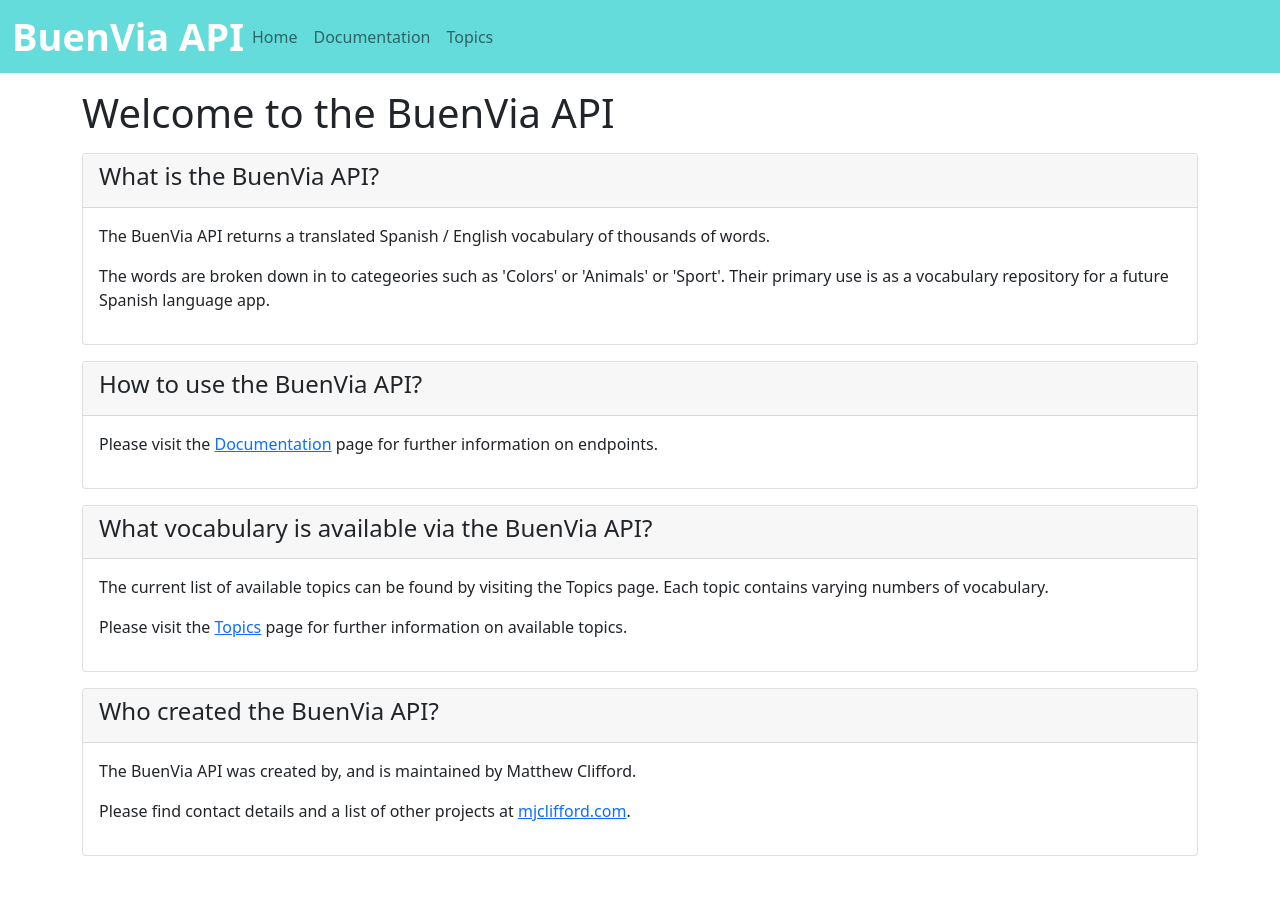
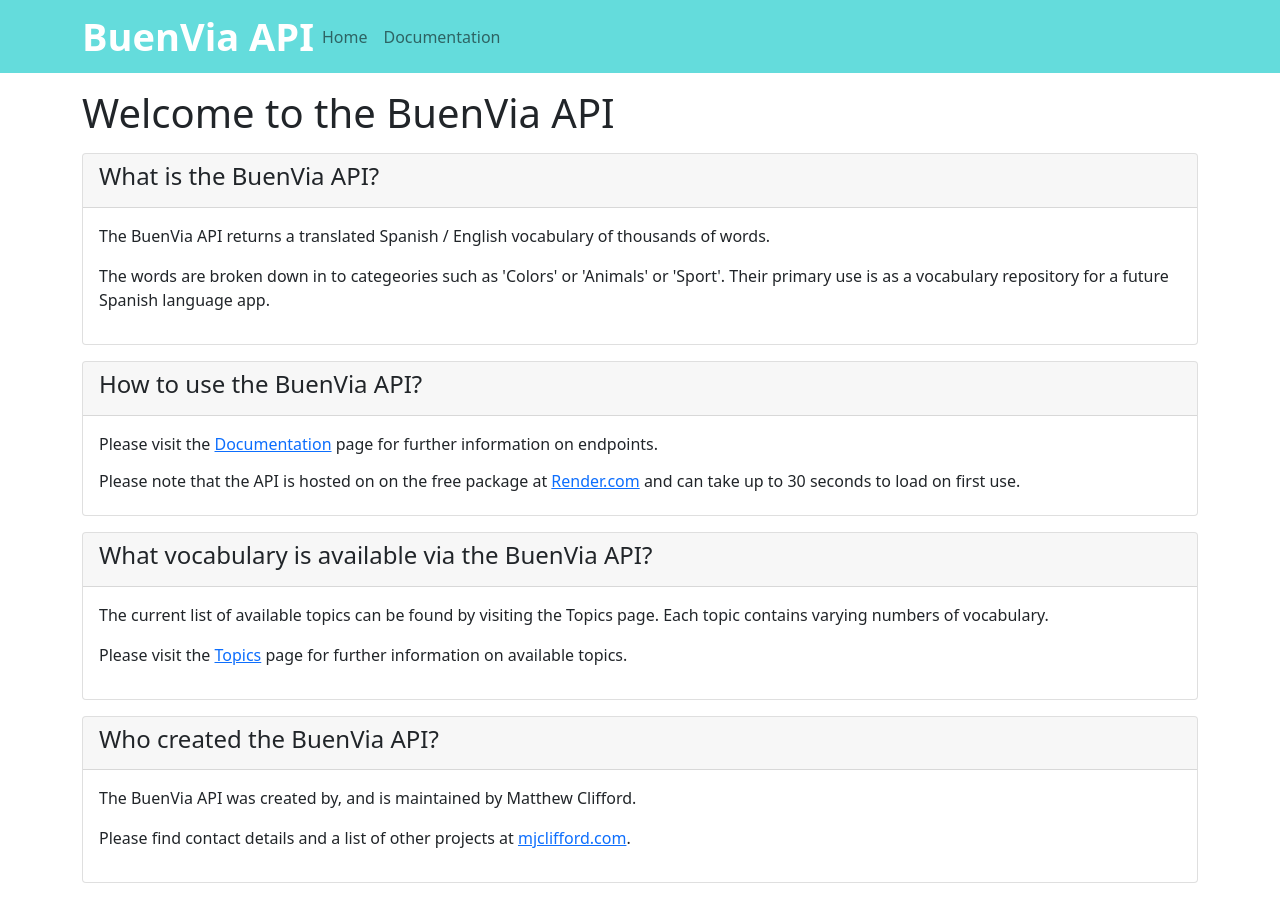
Before and after one commit to BuenVia/spanish-api-react, a React (Create React App) app: page / in a window 1280 px wide. Before the commit the page ends 872 px from the top, so only its background shows below. Built offline with nearby package versions, Linux system fonts and the light colour scheme.

Commit message:
update to pages

```diff
--- a/src/App.js
+++ b/src/App.js
@@ -2,7 +2,6 @@ import { BrowserRouter, Routes, Route } from "react-router-dom";
 import Layout from "./pages/Layout";
 import Home from "./pages/Home";
 import Documentation from "./pages/Documentation";
-import Topics from "./pages/Topics";
 import Admin from './pages/Admin'
 import NoPage from "./pages/NoPage";
 
@@ -14,7 +13,6 @@ export default function App() {
         <Route path="/" element={<Layout />}>
           <Route index element={<Home />} />
           <Route path="documentation" element={<Documentation />} />
-          <Route path="topics" element={<Topics />} />
           <Route path="admin" element={<Admin />} />
           <Route path="*" element={<NoPage />} />
         </Route>
--- a/src/components/Header.jsx
+++ b/src/components/Header.jsx
@@ -2,8 +2,8 @@ import { Link } from "react-router-dom";
 
 export default function Header() {
     return (
-        <nav className="navbar navbar-expand-lg navbar-light">
-            <div className="container-fluid">
+        <nav className="navbar navbar-expand-lg navbar-light mb-3">
+            <div className="container-fluid container">
             <a className="n-brand" href="/">BuenVia API</a>
             <button className="navbar-toggler" type="button" data-bs-toggle="collapse" data-bs-target="#navbarNavAltMarkup" aria-controls="navbarNavAltMarkup" aria-expanded="false" aria-label="Toggle navigation">
                 <span className="navbar-toggler-icon"></span>
@@ -12,7 +12,6 @@ export default function Header() {
                 <div className="navbar-nav">
                 <Link className="nav-link" to="/">Home</Link>
                 <Link className="nav-link" to="/documentation">Documentation</Link>
-                <Link className="nav-link" to="/topics">Topics</Link>
                 </div>
             </div>
             </div>
--- a/src/pages/Topics.js
+++ b/src/components/Topics.jsx
@@ -1,8 +1,10 @@
 import { useEffect, useState } from "react";
 import axios from "axios";
+import LoadingSpinner from '../components/LoadingSpinner'
 
 const Topics = () => {
 
+  const [loading, setLoading] = useState(false)
   const [topics, setTopics] = useState([])
 
   const url = 'https://buenvia-api.onrender.com/api/topics'
@@ -11,7 +13,13 @@ const Topics = () => {
     try {
       axios
       .get(url)
-      .then(res => setTopics(res.data))
+      .then(res => {
+        console.log(res.data)
+        setTopics(res.data)
+      })
+      .finally(
+        setLoading(true)
+      )
     } catch (error) {
       console.log(error)
     }
@@ -21,11 +29,9 @@ const Topics = () => {
     getTopics()
   }, [])
 
+
     return (
-      <div>
-
-
-        <h1>Topics</h1>
+      <div className="mb-3">
 
         <div className="card">
           <div className="card-header">
@@ -33,8 +39,8 @@ const Topics = () => {
           </div>
           <div className="card-body">
 
-
-              <table className="table table-striped">
+            {loading ?
+                <table className="table table-striped">
                 <tbody>
 
                   <tr>
@@ -48,6 +54,8 @@ const Topics = () => {
                   {topics.map(topic => {return <tr key={topics.indexOf(topic)}><td>{topic.name}</td><td>{topic.count}</td></tr>})}
                 </tbody>
               </table>
+            : <LoadingSpinner />}
+
           </div>
         </div>
       </div>
--- a/src/pages/Admin.js
+++ b/src/pages/Admin.js
@@ -5,6 +5,7 @@ import LastCreated from "../components/LastCreated";
 import ReadVocab from "../components/ReadVocab";
 import listOfTopics from "../listOfTopics";
 import LoadingSpinner from '../components/LoadingSpinner'
+import Topics from "../components/Topics";
 
 export default function Admin() {
 
@@ -43,6 +44,7 @@ export default function Admin() {
             {loading ?             <div className="row">
                 <CreateVocab listOfTopics={listOfTopics} update={getAll} />
                 <LastCreated latest={latestEntry} />
+                <Topics />
                 <ReadVocab allEntries={allEntries} update={getAll} />
             </div> : <LoadingSpinner /> }
         </div>
--- a/src/pages/Home.js
+++ b/src/pages/Home.js
@@ -19,6 +19,7 @@ export default function Home() {
                 </div>
                 <div className="card-body">
                     <p>Please visit the <a href="/documentation">Documentation</a> page for further information on endpoints.</p>
+                    <h6>Please note that the API is hosted on on the free package at <a href="https://render.com" target='__blank'>Render.com</a> and can take up to 30 seconds to load on first use.</h6>
                 </div>
             </div>
 
```
